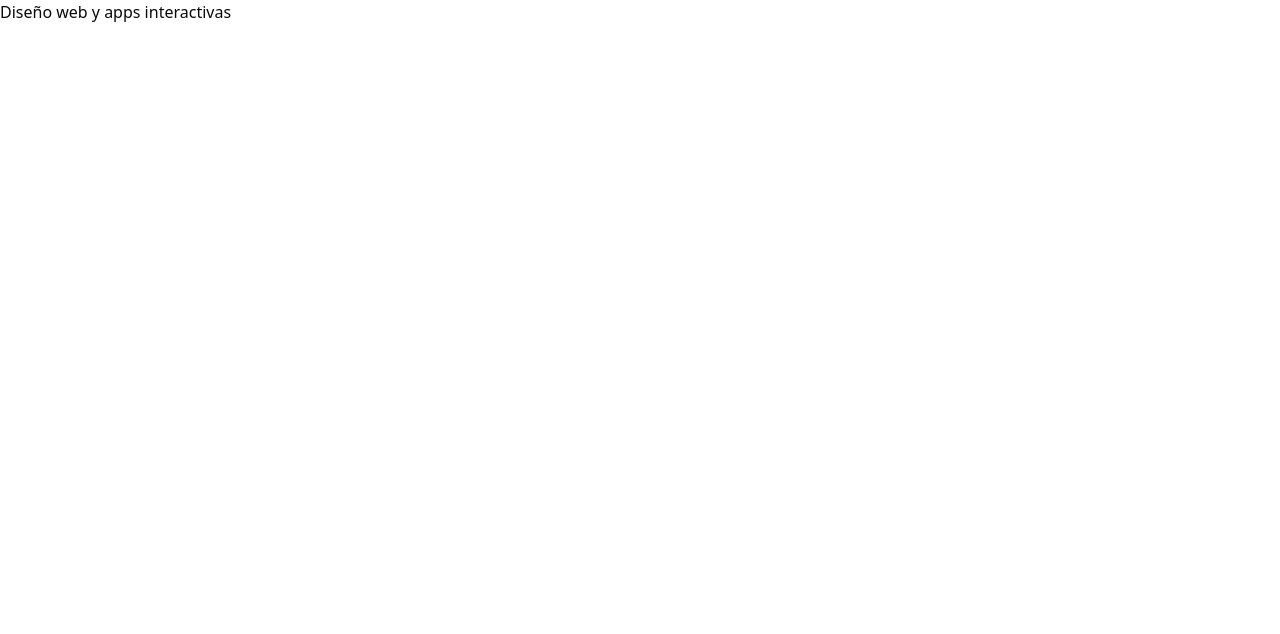
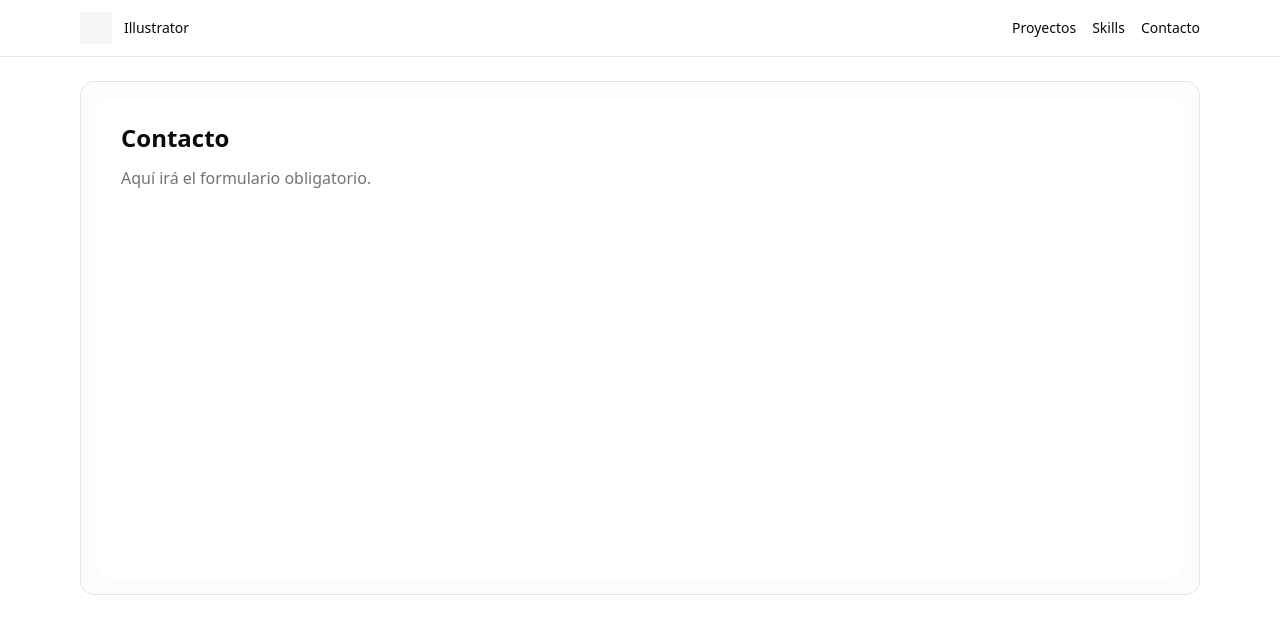
Before and after one commit to Calvdeo/Portfolio-Candela, a Vue app: page /#/app/contact in a window 1280 px wide. Before the commit this address led to /#/. Shown: the top 634 px of the page. Built offline with nearby package versions, Linux system fonts and the light colour scheme.

Commit message:
Estructura inicial

```diff
--- /dev/null
+++ b/src/layouts/IllustratorLayout.vue
@@ -0,0 +1,44 @@
+<script setup lang="ts">
+import { RouterLink, RouterView, useRouter } from "vue-router"
+
+const router = useRouter()
+
+function goToLanding() {
+  router.push("/")
+}
+</script>
+
+<template>
+  <div class="min-h-screen">
+    <!-- Menú superior: solo aparece cuando estás “dentro” -->
+    <header class="sticky top-0 z-10 border-b bg-background/80 backdrop-blur">
+      <div class="mx-auto max-w-6xl px-4 py-3 flex items-center justify-between">
+        <div class="flex items-center gap-3">
+  <div class="h-8 w-8 rounded bg-muted" />
+  <button
+    @click="goToLanding"
+    class="text-sm hover:underline"
+  >
+    Illustrator
+  </button>
+</div>
+
+        <nav class="flex items-center gap-4 text-sm">
+          <RouterLink class="hover:underline" to="/app/projects">Proyectos</RouterLink>
+          <RouterLink class="hover:underline" to="/app/about">Skills</RouterLink>
+          <RouterLink class="hover:underline" to="/app/contact">Contacto</RouterLink>
+        </nav>
+      </div>
+    </header>
+
+    <!-- “Interfaz” decorativa + lienzo -->
+    <main class="relative mx-auto max-w-6xl px-4 py-6">
+      <!-- aquí luego pondremos tu imagen de interfaz como fondo -->
+      <div class="rounded-xl border bg-muted/30 p-4">
+        <div class="rounded-lg bg-background p-6 min-h-[60vh]">
+          <RouterView />
+        </div>
+      </div>
+    </main>
+  </div>
+</template>
--- /dev/null
+++ b/src/pages/app/About.vue
@@ -0,0 +1,8 @@
+<script setup lang="ts"></script>
+
+<template>
+  <div class="space-y-3">
+    <h2 class="text-2xl font-semibold">Skills & Estudios</h2>
+    <p class="text-muted-foreground">Aquí va tu info profesional.</p>
+  </div>
+</template>
--- /dev/null
+++ b/src/pages/app/Contact.vue
@@ -0,0 +1,8 @@
+<script setup lang="ts"></script>
+
+<template>
+  <div class="space-y-3">
+    <h2 class="text-2xl font-semibold">Contacto</h2>
+    <p class="text-muted-foreground">Aquí irá el formulario obligatorio.</p>
+  </div>
+</template>
--- /dev/null
+++ b/src/pages/app/ProjectDetail.vue
@@ -0,0 +1,8 @@
+<script setup lang="ts"></script>
+
+<template>
+  <div class="space-y-3">
+    <h2 class="text-2xl font-semibold">Detalle del proyecto</h2>
+    <p class="text-muted-foreground">Aquí irá la página de detalle.</p>
+  </div>
+</template>
--- /dev/null
+++ b/src/pages/app/Projects.vue
@@ -0,0 +1,8 @@
+<script setup lang="ts"></script>
+
+<template>
+  <div class="space-y-3">
+    <h2 class="text-2xl font-semibold">Proyectos</h2>
+    <p class="text-muted-foreground">Aquí irá el grid de proyectos.</p>
+  </div>
+</template>
--- a/src/pages/home/Home.vue
+++ /dev/null
@@ -1,15 +0,0 @@
-<script lang="ts" setup>
-
-
-</script>
-
-<template>
-
-<h1>Diseño web y apps interactivas</h1>
-
-
-</template>
-
-<style scoped>
-
-</style>
--- /dev/null
+++ b/src/pages/landing/Landing.vue
@@ -0,0 +1,32 @@
+<script setup lang="ts">
+import { useRouter } from "vue-router"
+import { Button } from "@/components/ui/button"
+
+const router = useRouter()
+
+function openApp() {
+  router.push("/start")
+}
+</script>
+
+<template>
+  <div class="min-h-screen flex items-center justify-center p-6">
+    <div class="w-full max-w-3xl rounded-xl border bg-background shadow-sm">
+      <div class="flex items-center gap-2 border-b px-4 py-3">
+        <div class="h-3 w-3 rounded-full bg-muted" />
+        <div class="h-3 w-3 rounded-full bg-muted" />
+        <div class="h-3 w-3 rounded-full bg-muted" />
+        <p class="ml-2 text-sm text-muted-foreground">Illustrator.exe</p>
+      </div>
+
+      <div class="p-8 space-y-4">
+        <h1 class="text-3xl font-semibold">Vale · Portfolio</h1>
+        <p class="text-muted-foreground">
+          Portada tipo “abrir app”. Aquí luego pondrás tu diseño.
+        </p>
+
+        <Button @click="openApp">Abrir Illustrator</Button>
+      </div>
+    </div>
+  </div>
+</template>
--- /dev/null
+++ b/src/pages/landing/Start.vue
@@ -0,0 +1,34 @@
+<script setup lang="ts">
+import { useRouter } from "vue-router"
+import { Button } from "@/components/ui/button"
+import { ArrowLeft } from "lucide-vue-next"
+
+const router = useRouter()
+
+function createNewProject() {
+  router.push("/app/projects")
+}
+</script>
+
+<template>
+  <div class="min-h-screen flex items-center justify-center p-6">
+    <div class="w-full max-w-4xl rounded-xl border bg-background shadow-sm">
+      <div class="flex items-center justify-between border-b px-4 py-3">
+        <p class="text-sm text-muted-foreground">Illustrator · Inicio</p>
+        <Button variant="ghost" @click="router.push('/')">
+  <ArrowLeft class="h-4 w-4 mr-2" />
+  Cerrar
+</Button>
+      </div>
+
+      <div class="p-8 space-y-4">
+        <h1 class="text-3xl font-semibold">Inicio de Illustrator</h1>
+        <p class="text-muted-foreground">
+          Aquí va tu presentación breve + la idea de “crear nuevo proyecto”.
+        </p>
+
+        <Button @click="createNewProject">Crear nuevo proyecto</Button>
+      </div>
+    </div>
+  </div>
+</template>
--- a/src/router/index.ts
+++ b/src/router/index.ts
@@ -1,20 +1,31 @@
-import Home from "@/pages/home/Home.vue";
-import { createRouter, createWebHashHistory } from "vue-router";
+import { createRouter, createWebHashHistory } from "vue-router"
 
+import Landing from "@/pages/landing/Landing.vue"
+import Start from "@/pages/landing/Start.vue"
 
+import IllustratorLayout from "@/layouts/IllustratorLayout.vue"
+import Projects from "@/pages/app/Projects.vue"
+import ProjectDetail from "@/pages/app/ProjectDetail.vue"
+import About from "@/pages/app/About.vue"
+import Contact from "@/pages/app/Contact.vue"
 
 export const router = createRouter({
   history: createWebHashHistory(import.meta.env.BASE_URL),
+  routes: [
+    { path: "/", name: "landing", component: Landing },
+    { path: "/start", name: "start", component: Start },
 
-  routes: [
     {
-      path: '/',
-      name: 'home',
-      component: Home
+      path: "/app",
+      component: IllustratorLayout,
+      children: [
+        { path: "projects", name: "projects", component: Projects },
+        { path: "projects/:slug", name: "project-detail", component: ProjectDetail },
+        { path: "about", name: "about", component: About },
+        { path: "contact", name: "contact", component: Contact },
+      ],
     },
-    {
-      path: '/:patchMatch(.*)',
-      redirect: '/'
-    }
-  ]
+
+    { path: "/:patchMatch(.*)", redirect: "/" },
+  ],
 })
```
